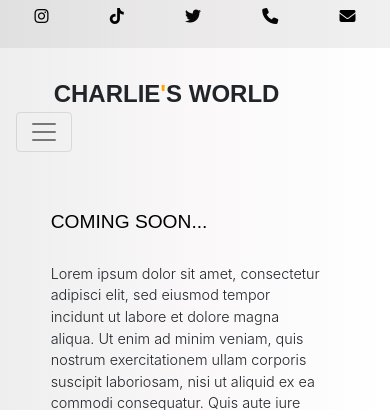
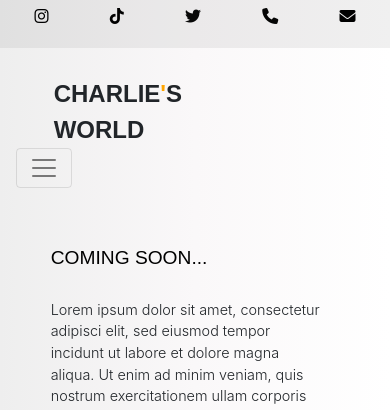
Before and after one commit to kulzi/charlesworld, a Flask app: page /article1 in a window 390 px wide. Shown: the top 410 px of the page. Run offline with Flask 2, Linux system fonts and the light colour scheme; some libraries are stand-ins or nearby versions; some web fonts are replaced.

```diff
--- a/static/css/style.css
+++ b/static/css/style.css
@@ -286,7 +286,7 @@ body
   .world
 {
   font-family: 'Monomaniac One', sans-serif;  color: black;
-  margin-right: 20px;
+  margin-right: 80px;
   margin-left: 12%;
   font-weight: bold;
   font-size: 1.5rem;
```
